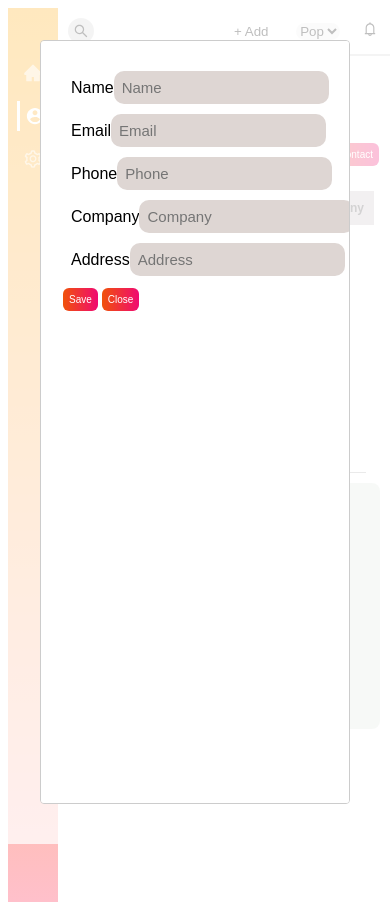
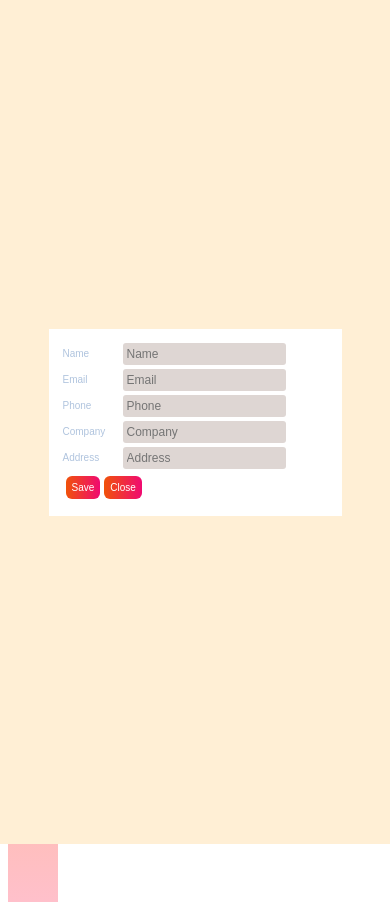
Before and after one commit to saisantosh005/contactListDashboard, a React (Create React App) app: page / in a window 390 px wide. Both pictures are taken after typing "Sample" into the empty fields and a click on the button "+ Add Contact". Built offline with nearby package versions, Linux system fonts and the light colour scheme.

Commit message:
addingContactModalPreparedResponsive

```diff
--- a/src/components/ContactListTable/ContactListTable.js
+++ b/src/components/ContactListTable/ContactListTable.js
@@ -1,10 +1,10 @@
 import { Component } from "react";
-import ContactDetailsCard from "../ContactDetailsCard/ContactDetailsCard";
 // import App from "../../App";
-import { Tab, TabList, TabPanel } from "react-tabs";
 import { FiEdit2 } from "react-icons/fi";
 import { AiOutlineSearch } from "react-icons/ai";
 import { BsChatSquareQuote } from "react-icons/bs";
+import { Tab, TabList, TabPanel } from "react-tabs";
+import ContactDetailsCard from "../ContactDetailsCard/ContactDetailsCard";
 import "react-tabs/style/react-tabs.css";
 
 import {
@@ -27,7 +27,9 @@ import {
   Name,
   Email,
   TabelAndChatOrDetailsContainer,
-  TabsContainer
+  TabsContainer,
+  LoadingContainer,
+  LoadingText
   // ButtonContainer
 } from "./styledComponents";
 import ChatBoard from "../ChatBoard/ChatBoard";
@@ -221,13 +223,29 @@ class ContactsListTable extends Component {
   constructor(props) {
     super(props);
     this.state = {
-      data: data,
-      selectedDetail: data.filter(
-        (item) => item.userId === props.selectedUser
-      )[0].contactList[0],
-      showModal: false,
-      updatedData: ""
+      contactList: [],
+      selectedDetail: {},
+      showModal: false
     };
+  }
+
+  componentDidMount() {
+    const { selectedUser } = this.props;
+    this.intializeTheValue(selectedUser);
+  }
+
+  intializeTheValue = (selectedUser) => {
+    this.setState({
+      contactList: data.filter((item) => item.userId === selectedUser)[0]
+        .contactList,
+      selectedDetail: data.filter((item) => item.userId === selectedUser)[0]
+        .contactList[0]
+    });
+  };
+  componentDidUpdate(prevProps) {
+    if (this.props.selectedUser !== prevProps.selectedUser) {
+      this.intializeTheValue(this.props.selectedUser);
+    }
   }
 
   handleOpenModal = () => {
@@ -237,22 +255,14 @@ class ContactsListTable extends Component {
   handleCloseModal = () => {
     this.setState({ showModal: false });
   };
+
   updateContactList = (details) => {
-    // this.conso
-    const { data } = this.state;
-    const { selectedUser } = this.props;
-    const listData = data.filter((item) => item.userId === selectedUser);
-    const { contactList } = listData[0];
-    const newContactList = [...contactList, details];
-    const updatedUser = { ...listData, contactList: newContactList };
-    // console.log(updatedUser, "asdf");
-    const ownData = data.filter((item) => item.userId !== selectedUser);
+    const { contactList } = this.state;
     this.setState({
-      data: [...ownData, updatedUser]
-      // updatedData: updatedUser
+      contactList: [...contactList, details]
     });
-    console.log(details);
   };
+
   onClickContact = (data) => {
     this.setState({
       selectedDetail: data
@@ -278,10 +288,7 @@ class ContactsListTable extends Component {
   };
 
   renderContactListTable = () => {
-    const { data } = this.state;
-    const { selectedUser } = this.props;
-    const listData = data.filter((item) => item.userId === selectedUser);
-    const { contactList } = listData[0];
+    const { contactList } = this.state;
     return contactList.map((item) => {
       var colors = ["#74609e", "#7880de", "#e887b7", "#709e60", "#9e6760"];
       var random_color = colors[Math.floor(Math.random() * colors.length)];
@@ -312,11 +319,12 @@ class ContactsListTable extends Component {
   };
 
   render() {
-    const { selectedDetail } = this.state;
+    const { selectedDetail, contactList } = this.state;
     return (
       <ContactsTableMainContainer>
         {this.renderSearchAndAddContacts()}
         <TabelAndChatOrDetailsContainer>
+          {contactList.length !== 0 ? (
             <Table>
               <TableHeader>
                 <Tr>
@@ -329,6 +337,11 @@ class ContactsListTable extends Component {
                 <TableBody>{this.renderContactListTable()}</TableBody>
               </tbody>
             </Table>
+          ) : (
+            <LoadingContainer>
+              <LoadingText>Loading</LoadingText>
+            </LoadingContainer>
+          )}
           <TabsContainer>
             <TabList>
               <Tab>
@@ -340,7 +353,11 @@ class ContactsListTable extends Component {
             </TabList>
 
             <TabPanel>
+              {contactList.length !== 0 ? (
                 <ContactDetailsCard details={selectedDetail} />
+              ) : (
+                <LoadingText>Loading...</LoadingText>
+              )}
             </TabPanel>
             <TabPanel>
               <ChatBoard />
--- a/src/components/ContactListTable/styledComponents.js
+++ b/src/components/ContactListTable/styledComponents.js
@@ -105,6 +105,14 @@ const Td = styled.td`
     margin-left: 10px;
   }
 `;
+const LoadingContainer = styled.div`
+  width: 100%;
+  @media screen and (min-width: 568px) {
+    width: 50%;
+    max-width: 350px;
+  }
+`;
+const LoadingText = styled.p``;
 const InfoContainer = styled.div`
   display: flex;
   justify-content: flex-start;
@@ -205,6 +213,8 @@ export {
   TableBody,
   Td,
   Tr,
+  LoadingContainer,
+  LoadingText,
   InfoContainer,
   LogoContainer,
   LogoName,
--- a/src/components/ModalCard/ModalCard.js
+++ b/src/components/ModalCard/ModalCard.js
@@ -3,11 +3,25 @@ import { Component } from "react";
 import Modal from "react-modal";
 
 import {
+  ModalMainContainer,
+  ModalContainer,
   Input,
   Button,
   LabelAndInputContainer,
-  Label
+  Label,
+  ButtonContainer
 } from "./styledComponents";
+
+const customStyles = {
+  content: {
+    top: "100%",
+    left: "100%",
+    right: "",
+    bottom: "auto"
+    // marginRight: "-50%",
+    // transform: "translate(-50%, -50%)"
+  }
+};
 
 class ModalCard extends Component {
   constructor(props) {
@@ -29,22 +43,22 @@ class ModalCard extends Component {
 
   onChangePhone = (event) => {
     this.setState({
-      phone: event.target.phone
+      phone: event.target.value
     });
   };
   onChangeEmail = (event) => {
     this.setState({
-      email: event.target.email
+      email: event.target.value
     });
   };
   onChangeCompany = (event) => {
     this.setState({
-      company: event.target.company
+      company: event.target.value
     });
   };
   onChangeAddress = (event) => {
     this.setState({
-      address: event.target.address
+      address: event.target.value
     });
   };
 
@@ -77,7 +91,25 @@ class ModalCard extends Component {
 
     const { name, phone, email, address, company } = this.state;
     return (
-      <Modal isOpen={showModal} contentLabel="Minimal Modal Example">
+      <ModalMainContainer
+        isOpen={showModal}
+        contentLabel="Minimal Modal Example"
+        style={{
+          overlay: {
+            backgroundColor: "papayawhip",
+            display: "flex",
+            justifyContent: "center",
+            alignItems: "center"
+          },
+          content: {
+            color: "lightsteelblue",
+            padding: "10px",
+            overflow: "auto"
+          }
+        }}
+        // style={customStyles}
+      >
+        <ModalContainer>
           <LabelAndInputContainer>
             <Label>Name</Label>
             <Input
@@ -126,9 +158,12 @@ class ModalCard extends Component {
               value={address}
             />
           </LabelAndInputContainer>
+          <ButtonContainer>
             <Button onClick={this.onSaveDetails}>Save</Button>
             <Button onClick={handleCloseModal}>Close</Button>
-      </Modal>
+          </ButtonContainer>
+        </ModalContainer>
+      </ModalMainContainer>
     );
   }
 }
--- a/src/components/ModalCard/styledComponents.js
+++ b/src/components/ModalCard/styledComponents.js
@@ -1,13 +1,58 @@
 import styled from "styled-components";
+import Modal from "react-modal";
 
+const ModalMainContainer = styled(Modal)`
+  background-color: #ffffff;
+  min-height: 150px;
+
+  width: 70%;
+  min-width: 200px;
+  max-width: 300px;
+  @media screen and (min-width: 568px) {
+    width: 50%;
+  }
+`;
+const ModalContainer = styled.div`
+  width: 100%;
+`;
 const Input = styled.input`
-  font-size: 15px;
+  font-size: 12px;
   font-family: sans-serif;
   background-color: #ded6d3;
-  border-radius: 10px;
-  padding: 8px;
+  border-radius: 3px;
+  padding: 4px;
   border: none;
   outline: none;
+  @media screen and (min-width: 568px) {
+    font-size: 14px;
+    padding: 8px;
+    border-radius: 5px;
+  }
+`;
+
+const LabelAndInputContainer = styled.div`
+  display: flex;
+  align-items: center;
+  margin: 4px;
+  @media screen and (min-width: 568px) {
+    margin: 6px;
+  }
+`;
+const Label = styled.label`
+  font-family: sans-serif;
+  font-size: 10px;
+  width: 60px;
+  @media screen and (min-width: 568px) {
+    font-size: 16px;
+    width: 80px;
+  }
+`;
+
+const ButtonContainer = styled.div`
+  margin: 5px;
+  @media screen and (min-width: 568px) {
+    margin: 10px;
+  }
 `;
 const Button = styled.button`
   font-size: 10px;
@@ -23,15 +68,13 @@ const Button = styled.button`
     padding: 8px;
   }
 `;
-const LabelAndInputContainer = styled.div`
-  display: flex;
-  align-items: center;
-  margin: 10px;
-`;
-const Label = styled.label`
-  font-family: sans-serif;
-  font-size: 16px;
-  width: 80px;
-`;
 
-export { Input, Button, LabelAndInputContainer, Label };
+export {
+  ModalContainer,
+  ModalMainContainer,
+  Input,
+  LabelAndInputContainer,
+  Label,
+  ButtonContainer,
+  Button
+};
```
Lines whose indentation alone changed are shown as unchanged.
